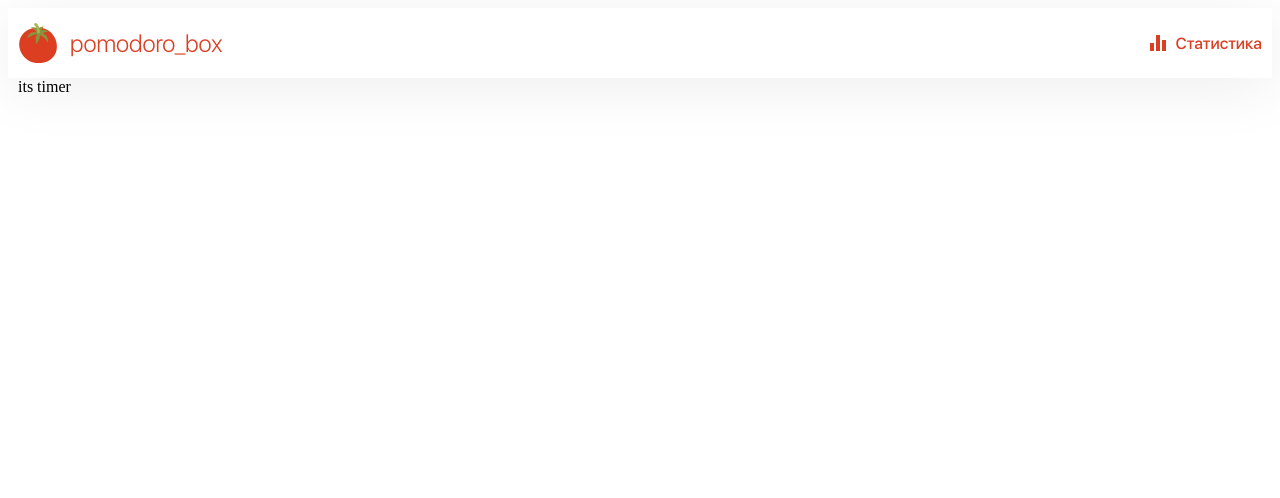
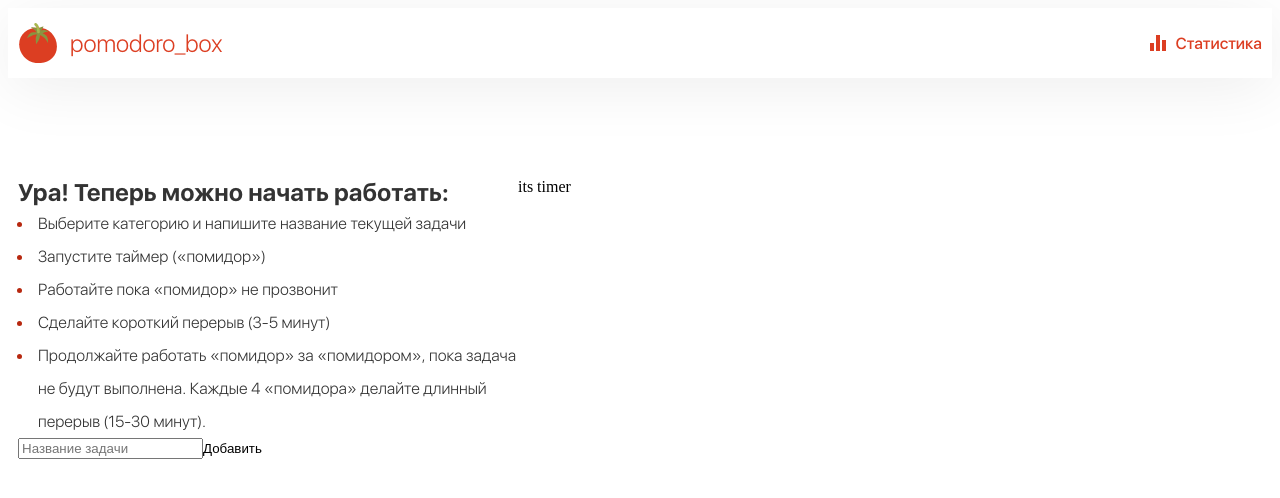
Before and after one commit to EgorDyach/pomodoro, a React (Vite) app: page / in a window 1280 px wide. Shown: the top 498 px of the page. Built offline with nearby package versions, Linux system fonts and the light colour scheme.

Commit message:
added putting tasks to local and redux

```diff
--- a/src/pages/MainPage/mainpage.css
+++ b/src/pages/MainPage/mainpage.css
@@ -0,0 +1,3 @@
+.mainPage {
+    padding: 100px 0;
+}
--- a/src/shared/MainInfo/MainInfo.tsx
+++ b/src/shared/MainInfo/MainInfo.tsx
@@ -1,10 +1,29 @@
-import  './maininfo.css';
-import { useDispatch } from 'react-redux';
+import { Text } from '../../components/Text';
+import { MainInfoForm } from './MainInfoForm';
+import './maininfo.css';
 
 export function MainInfo() {
   return (
-    <>
-
-    </>
+    <div className='mainInfo'>
+      <Text weight={700} color='#333333' size={24} className='mainInfo__title'>Ура! Теперь можно начать работать:</Text>
+      <ul className='mainInfo__list'>
+        <li className='mainInfo__item'>
+          <Text weight={300} color='#333333' size={16} className='mainInfo__item-text'>Выберите категорию и напишите название текущей задачи</Text>
+        </li>
+        <li className='mainInfo__item'>
+          <Text weight={300} color='#333333' size={16} className='mainInfo__item-text'>Запустите таймер («помидор»)</Text>
+        </li>
+        <li className='mainInfo__item'>
+          <Text weight={300} color='#333333' size={16} className='mainInfo__item-text'>Работайте пока «помидор» не прозвонит</Text>
+        </li>
+        <li className='mainInfo__item'>
+          <Text weight={300} color='#333333' size={16} className='mainInfo__item-text'>Сделайте короткий перерыв (3-5 минут)</Text>
+        </li>
+        <li className='mainInfo__item'>
+          <Text weight={300} color='#333333' size={16} className='mainInfo__item-text'>Продолжайте работать «помидор» за «помидором», пока задача не будут выполнена. Каждые 4 «помидора» делайте длинный перерыв (15-30 минут).</Text>
+        </li>
+      </ul>
+      <MainInfoForm />
+    </div>
   );
 }
--- /dev/null
+++ b/src/shared/MainInfo/MainInfoForm/MainInfoForm.tsx
@@ -0,0 +1,36 @@
+import React from 'react';
+import  './maininfoform.css';
+import { useSelector } from 'react-redux';
+import { ADD_TASK, RootState, Task } from '../../../store/store';
+import { useDispatch } from 'react-redux';
+const MAX = 100_000;
+
+
+export function MainInfoForm() {
+  const valueOfTask = useSelector<RootState, string>(state => state.Local.nameOfTask);
+  const dispatch = useDispatch();
+  const handleChange = (event: React.ChangeEvent<HTMLInputElement>) => {
+    dispatch({type: 'SET_NAME_OF_TASK', Local: {nameOfTask: event.target.value}, isFromLocal: false})
+  }
+
+  const tasks = useSelector<RootState, Task[]>(state => state.Local.arrayOfTasks)
+  const generateId = () => {
+      let id =  Math.floor(Math.random() * MAX);
+      while (tasks.find(e => e.id === id) !== undefined) {
+          id = generateId()
+      }
+      return id;
+  }
+
+  const handleSubmit = () => {
+    event?.preventDefault();
+    dispatch({type: ADD_TASK, newTask: {id: generateId(), title: valueOfTask, count: 1}, isFromLocal: false})
+    dispatch({type: 'SET_NAME_OF_TASK', Local: {nameOfTask: ''}, isFromLocal: false})
+  }
+  return (
+    <form onSubmit={handleSubmit}>
+      <input type={'text'} value={valueOfTask} onChange={handleChange} placeholder='Название задачи' />
+      <button type={'submit'} >Добавить</button>
+    </form>
+  );
+}
--- /dev/null
+++ b/src/shared/MainInfo/MainInfoForm/index.ts
@@ -0,0 +1 @@
+export * from './MainInfoForm';
--- a/src/shared/MainInfo/maininfo.css
+++ b/src/shared/MainInfo/maininfo.css
@@ -0,0 +1,26 @@
+.mainInfo {
+    max-width: 50%;
+}
+
+.mainInfo__item-text {
+    line-height: 33px;
+    max-width: 480px;
+    display: block;
+}
+
+.mainInfo__item {
+    padding-left: 5px;
+}
+
+.mainInfo__item::marker {
+    color: #B7280F;
+}
+
+.mainInfo__list {
+    padding: 0 0 0 15px;
+    margin: 0;
+}
+
+.mainInfo__title {
+    margin-bottom: 10px;
+}
--- a/src/shared/MainTimer/MainTimer.tsx
+++ b/src/shared/MainTimer/MainTimer.tsx
@@ -1,5 +1,4 @@
-import React from 'react';
-import styles from './maintimer.css';
+import  './maintimer.css';
 
 export function MainTimer() {
   return (
--- /dev/null
+++ b/src/store/MainForm/reducer.ts
@@ -0,0 +1,27 @@
+import { Reducer } from "react"
+import { AnyAction } from "redux"
+import { ADD_TASK, SET_NAME_OF_TASK, ToLocalType } from "../store"
+
+export const NameOfTaskReducer: Reducer<ToLocalType, AnyAction> = (state, action) => {
+    switch (action.type) {
+        case SET_NAME_OF_TASK:
+            return {
+                ...state,
+                nameOfTask: action.Local.nameOfTask,
+            }
+        default:
+            return state
+    }
+}
+
+export const AddTaskReducer: Reducer<ToLocalType, AnyAction> = (state, action) => {
+    switch (action.type) {
+        case ADD_TASK:
+            return {
+                ...state,
+                arrayOfTasks: [...state.arrayOfTasks, action.newTask]
+            }
+        default:
+            return state
+    }
+}
--- a/src/store/store.ts
+++ b/src/store/store.ts
@@ -1,16 +1,22 @@
 import { Reducer } from "react";
 import { AnyAction } from "redux";
 import { composeWithDevTools } from "redux-devtools-extension";
+import { AddTaskReducer, NameOfTaskReducer } from "./MainForm/reducer";
 
+export const SET_COMMENT = "SET_COMMENT";
+export const SET_FROM_LOCAL = "SET_FROM_LOCAL";
+export const SET_NAME_OF_TASK= "SET_NAME_OF_TASK";
+export const ADD_TASK = "ADD_TASK";
 export type Task = {
     title: string;
     count: number;
-
+    id: number;
 }
 
 export type ToLocalType = {
     arrayOfTasks: Task[];
     comment: string;
+    nameOfTask: string;
 }
 
 export type RootState = {
@@ -21,28 +27,20 @@ const initialState: RootState = {
     Local: {
         arrayOfTasks: [],
         comment: '',
+        nameOfTask: '',
     },
     isFromLocal: true,
 }
 
-export const meReducer: Reducer<ToLocalType, AnyAction> = (state, action) => {
-    switch (action.type) {
-        case SET_COMMENT:
-            return {
-                ...state,
-                comment: action.Local.comment,
-            }
-        default:
-            return state
-    }
-}
 
-const SET_COMMENT = "SET_COMMENT";
-const SET_FROM_LOCAL = "SET_FROM_LOCAL";
+
+
 export const rootReducer: Reducer<RootState, AnyAction> = (state = initialState, action) => {
     switch (action.type) {
-        case SET_COMMENT:
-            return {...state, Local: meReducer(state.Local, action), isFromLocal: action.isFromLocal};
+        case SET_NAME_OF_TASK:
+            return {...state, Local: NameOfTaskReducer(state.Local, action), isFromLocal: action.isFromLocal};
+        case ADD_TASK:
+            return {...state, Local: AddTaskReducer(state.Local, action), isFromLocal: action.isFromLocal};
         case SET_FROM_LOCAL:
             return {...state, Local: action.stateFromLocal,  isFromLocal: action.isFromLocal};
         default:
```
Also changed, not shown: src/shared/MainInfo/MainInfoForm/maininfoform.css (added).
